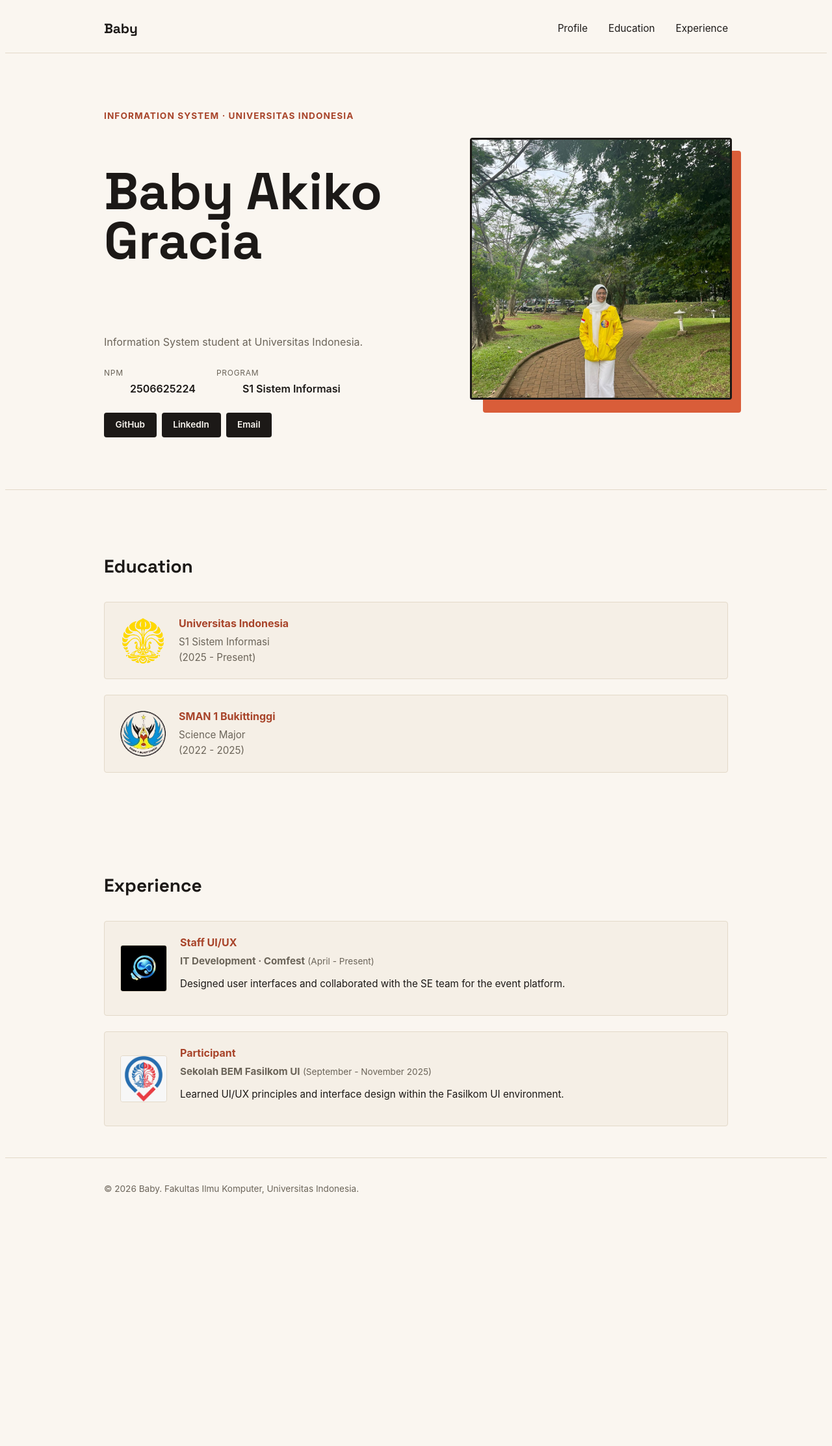
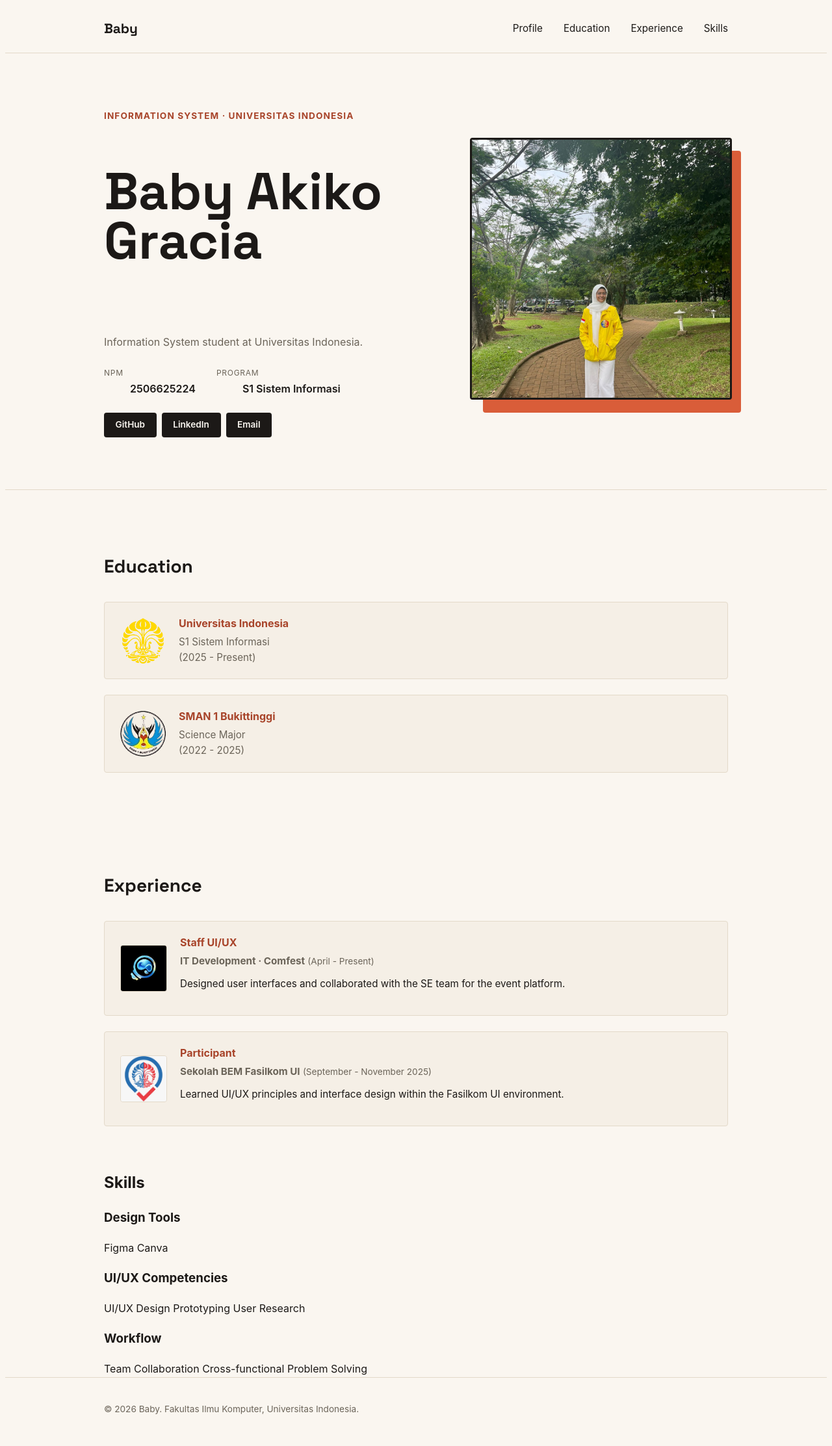
Before and after one commit to babyakiko/myportofolio, a Django app: page / in a window 1280 px wide. Shown: the whole page at 65% size. Before the commit the page ends 1837 px from the top, so only its background shows below. Run offline with Django 5.2, Linux system fonts and the light colour scheme.

Commit message:
feat: membuat struktur HTML untuk section skills

```diff
--- a/static/css/style.css
+++ b/static/css/style.css
@@ -244,7 +244,7 @@ h1, .brand {
     flex-shrink: 0;
 }
 
-.experience, .skills {
+.experience {
     padding: 3rem 0;
 }
 
--- a/templates/index.html
+++ b/templates/index.html
@@ -17,6 +17,7 @@
                 <a href="#profile">Profile</a>
                 <a href="#education">Education</a>
                 <a href="#experience">Experience</a>
+                <a href="#skills">Skills</a>
             </nav>
         </div>
     </header>
@@ -107,6 +108,37 @@
                 </div>
             </div>
         </section>
+
+        <section class="skills" id="skills">
+            <div class="container">
+                <h2 class="skills-title">Skills</h2>
+                <div class="skills-grid">
+                    <div class="skill-category">
+                        <h3>Design Tools</h3>
+                        <div class="skill-tags">
+                            <span class="skill-tag">Figma</span>
+                            <span class="skill-tag">Canva</span>
+                        </div>
+                    </div>
+                    <div class="skill-category">
+                        <h3>UI/UX Competencies</h3>
+                        <div class="skill-tags">
+                            <span class="skill-tag">UI/UX Design</span>
+                            <span class="skill-tag">Prototyping</span>
+                            <span class="skill-tag">User Research</span>
+                        </div>
+                    </div>
+                    <div class="skill-category">
+                        <h3>Workflow</h3>
+                        <div class="skill-tags">
+                            <span class="skill-tag">Team Collaboration</span>
+                            <span class="skill-tag">Cross-functional</span>
+                            <span class="skill-tag">Problem Solving</span>
+                        </div>
+                    </div>
+                </div>
+            </div>
+        </section>
     </main>
 
     <footer class="site-footer">
```
